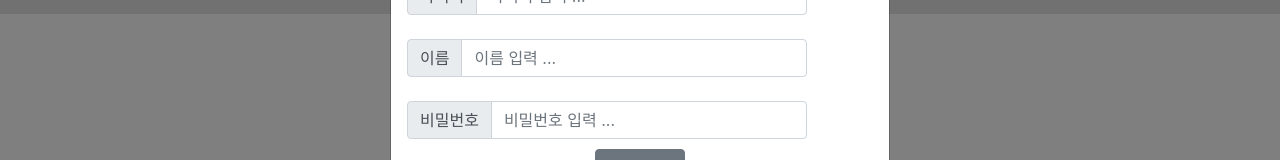
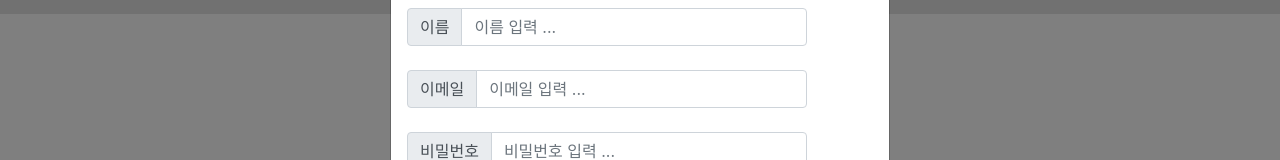
Before and after one commit to harinplz/Hadeul-i, a Vue app in the folder FE/enjoy-trip-front/: page /admin in a window 1280 px wide. Both pictures are taken after a click on the button "회원 정보 등록". Shown: the part 350-510 px from the top of the page. Built offline with nearby package versions, Linux system fonts and the light colour scheme; no server answers.

Commit message:
mod: 관리자 회원 가입 이메일 코드 추가 #21

```diff
--- a/FE/enjoy-trip-front/src/components/admins/AdminUserList.vue
+++ b/FE/enjoy-trip-front/src/components/admins/AdminUserList.vue
@@ -28,6 +28,13 @@
           <b-form-input
             placeholder="이름 입력 ..."
             v-model="name">
+          </b-form-input>
+        </b-input-group>
+        <br/>
+        <b-input-group style="width: 400px" prepend="이메일">
+          <b-form-input
+            placeholder="이메일 입력 ..."
+            v-model="email">
           </b-form-input>
         </b-input-group>
         <br/>
@@ -100,6 +107,7 @@ export default {
         user: {
           id: this.id,
           name: this.name,
+          email: this.email,
           pw: this.pw,
         },
         callback: (status) => {
```
